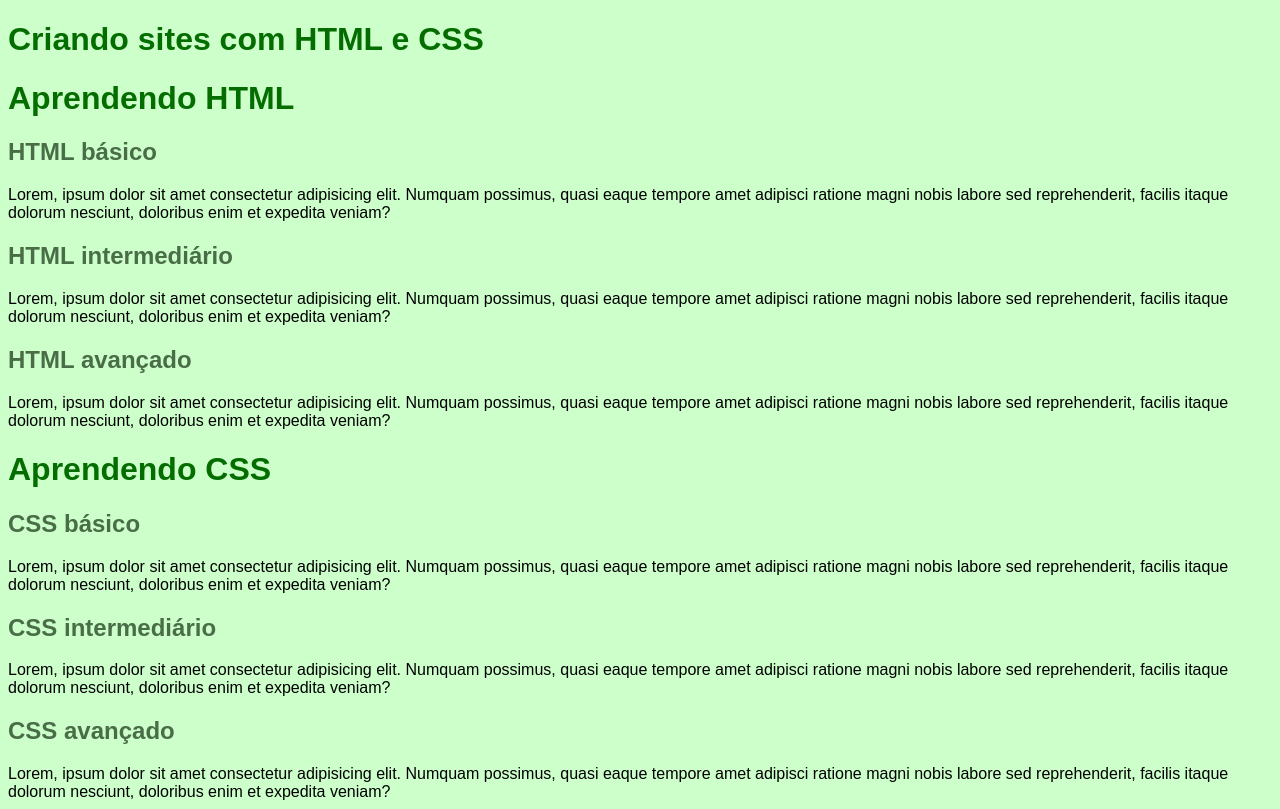
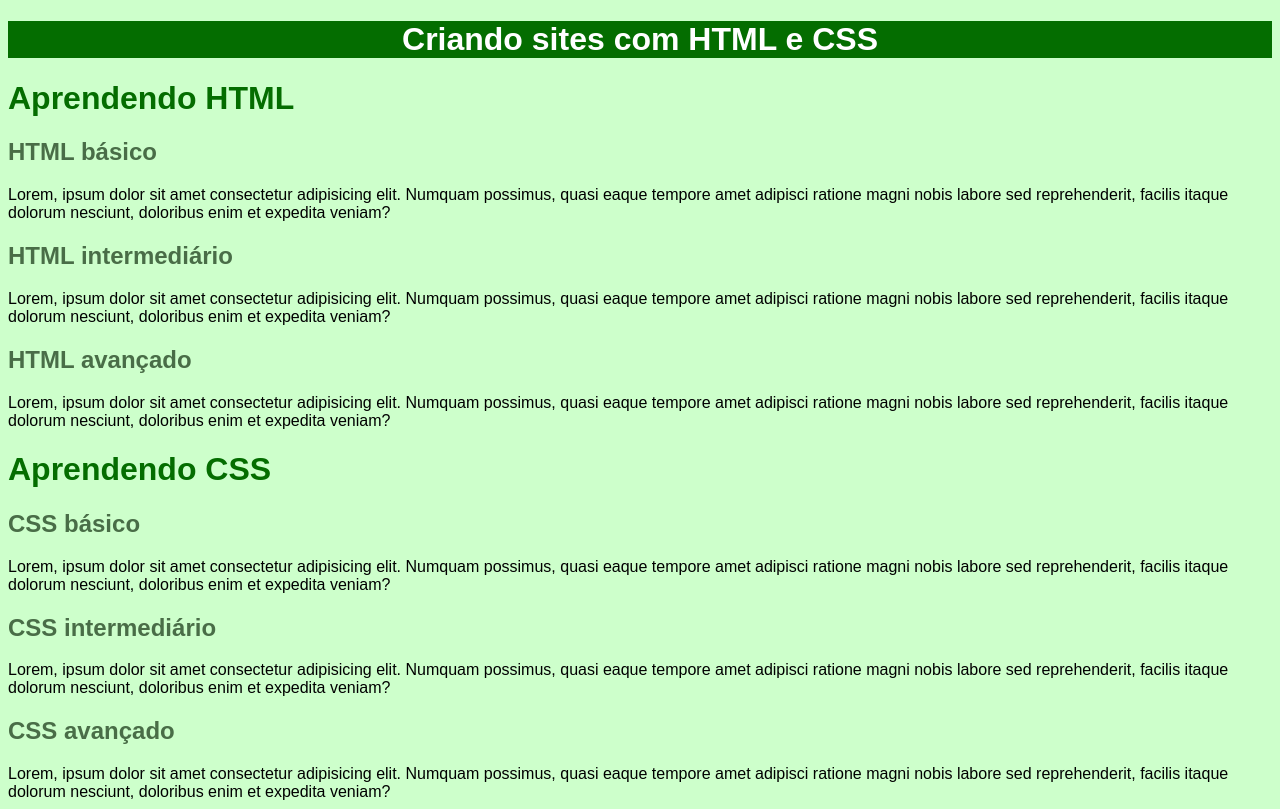
Before and after one commit to josevini/html-css, a plain HTML site: page estudos/html-css/ex019/seletor01.html in a window 1280 px wide. Drawn offline with Linux system fonts and the light colour scheme.

Commit message:
Update seletor01.html

```diff
--- a/estudos/html-css/ex019/seletor01.html
+++ b/estudos/html-css/ex019/seletor01.html
@@ -8,7 +8,7 @@
     <link rel="stylesheet" href="style.css">
 </head>
 <body>
-    <h1>Criando sites com HTML e CSS</h1>
+    <h1 id="principal">Criando sites com HTML e CSS</h1>
     <h1>Aprendendo HTML</h1>
     <h2>HTML básico</h2>
     Lorem, ipsum dolor sit amet consectetur adipisicing elit. Numquam possimus, quasi eaque tempore amet adipisci ratione magni nobis labore sed reprehenderit, facilis itaque dolorum nesciunt, doloribus enim et expedita veniam?
```
